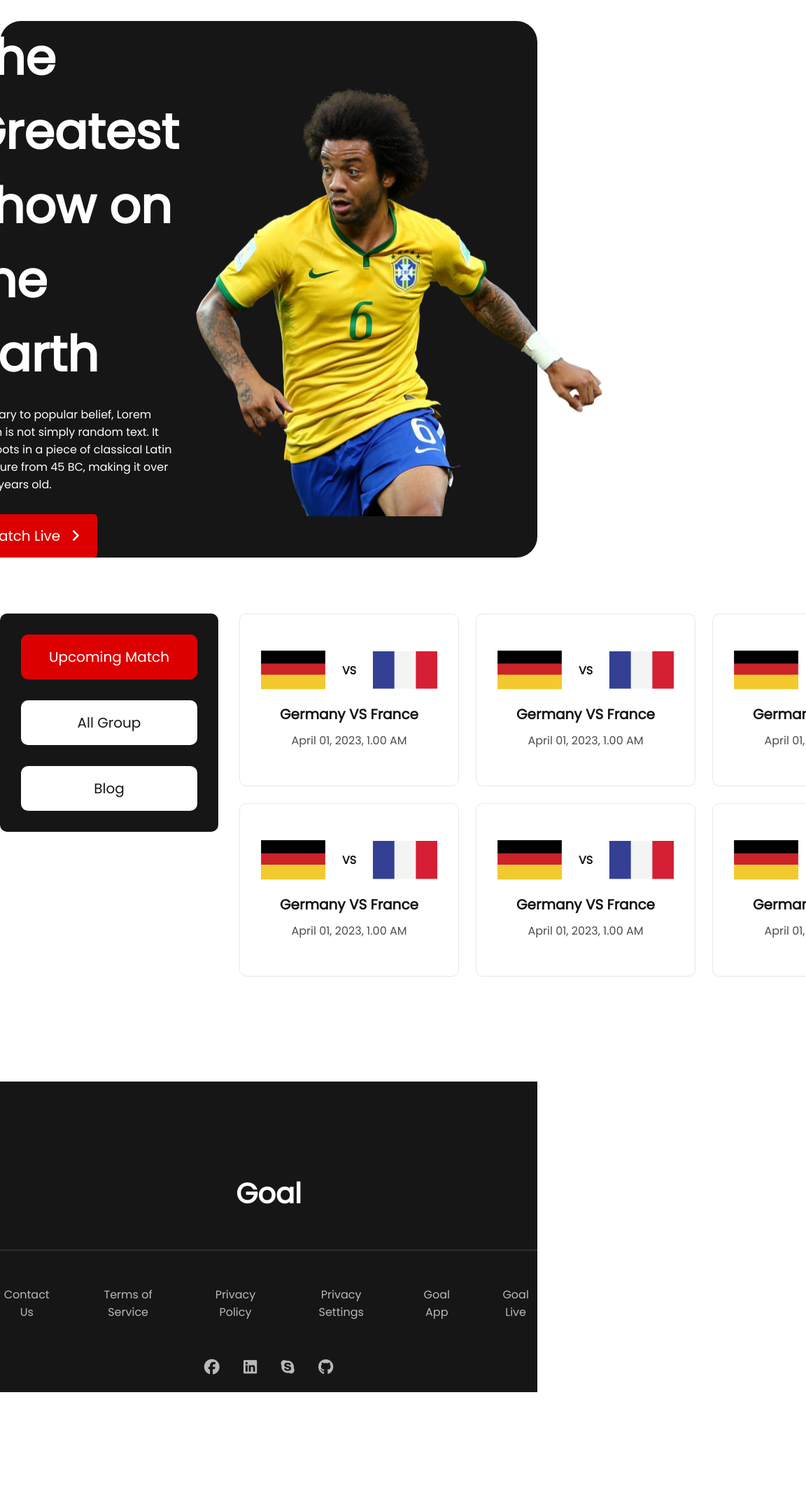
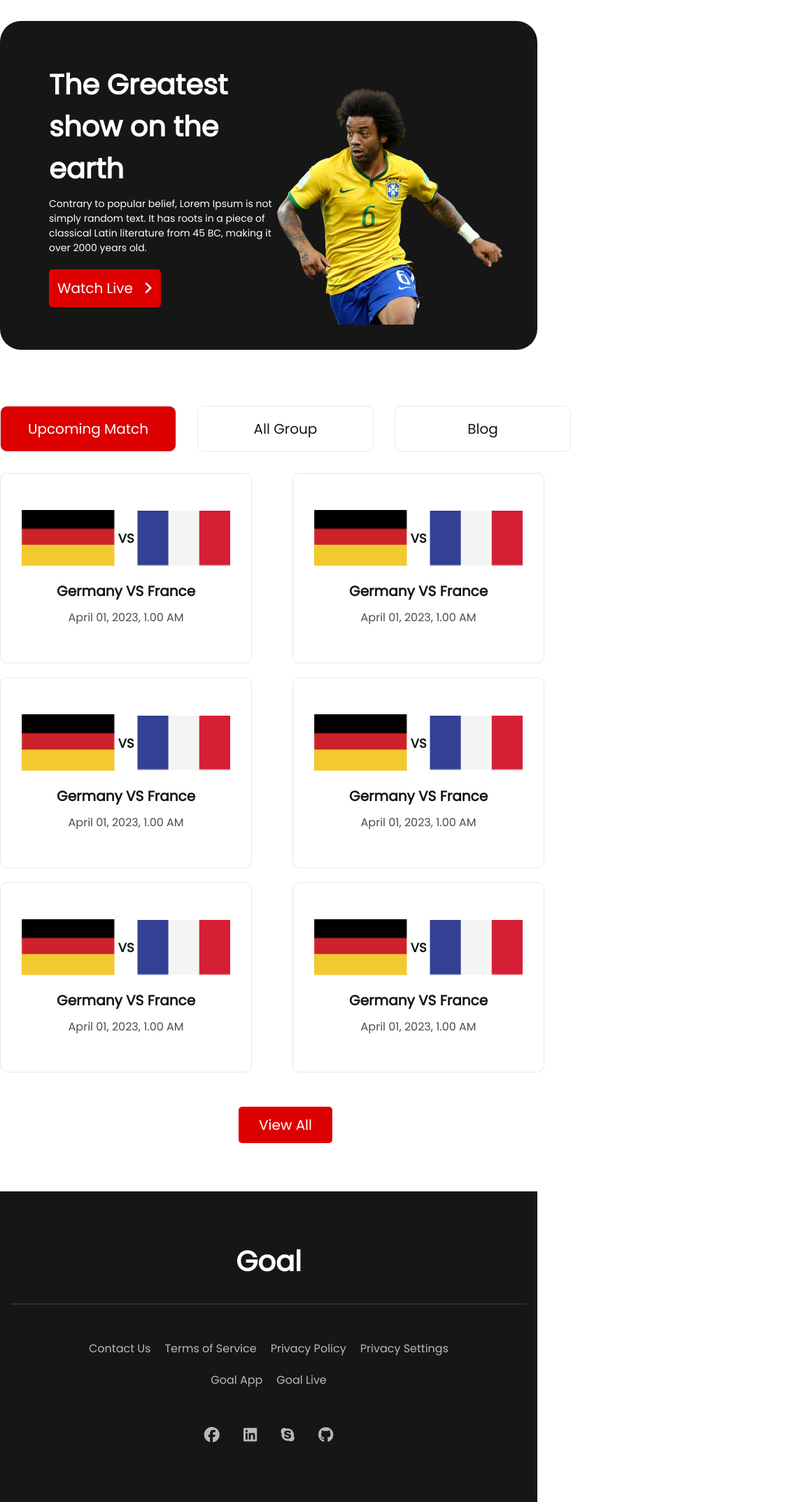
Before and after one commit to Joya322/worldCup, a plain HTML site: page upcomingMatch.html in a window 768 px wide. Shown: the part 20-2167 px from the top of the page at 70% size, 1152 px wide, since content can reach past the window. Before the commit the page ends 2010 px from the top, so only its background shows below. Drawn offline with Linux system fonts and the light colour scheme.

Commit message:
all done

```diff
--- a/styles/style.css
+++ b/styles/style.css
@@ -19,9 +19,11 @@ body {
 li {
   list-style: none;
 }
+
 a {
   text-decoration: none;
 }
+
 .btn {
   display: inline-block;
 }
@@ -40,6 +42,7 @@ a {
   padding-left: 106px;
   padding-right: 60px;
 }
+
 .bannerTitle {
   font-size: 70px;
   font-weight: 700;
@@ -63,30 +66,36 @@ a {
   animation: animB 1s ease-in-out 5;
   animation-play-state: running;
 }
+
 .bannerDetails a:hover {
   transform: scale(1.3);
   background-color: rgba(207, 15, 47, 0.8);
 }
+
 .btn i {
   margin-left: 10px;
 }
+
 .bannerDetails i {
   position: relative;
   animation: animI 1s ease-in-out 5;
   animation-play-state: running;
   transition: transform 0.5s;
 }
+
 @keyframes animB {
   to {
     box-shadow: 5px 5px 5px rgb(241, 186, 186);
   }
 }
+
 @keyframes animI {
   to {
     transform: scale(1.5);
     right: -15px;
   }
 }
+
 .bannerImg {
   margin-top: 33px;
   width: 581px;
@@ -134,9 +143,11 @@ aside nav {
 .navItem.visitedPage {
   background-color: #dd0000;
 }
+
 .visitedPage a {
   color: #ffffff;
 }
+
 /* aside style end  */
 
 /* article style start */
@@ -184,10 +195,12 @@ aside nav {
   display: flex;
   gap: 30px;
 }
+
 .blogIcons div {
   display: flex;
   align-items: center;
 }
+
 .blogIcons img {
   width: 24px;
   height: 24px;
@@ -199,40 +212,49 @@ aside nav {
 .blogChild {
   margin: 52px 30px;
 }
+
 .blogFlag {
   display: flex;
   align-items: center;
   justify-content: space-between;
   margin-bottom: 20px;
 }
+
 .blogFlag img {
   width: 93px;
 }
+
 .blogFlag span {
   font-size: 16px;
   font-weight: 700;
   color: #161616;
 }
+
 .blogInfo {
   text-align: center;
 }
+
 .blogInfo h3 {
   font-size: 20px;
   font-weight: 600;
   color: #161616;
   margin-bottom: 10px;
 }
+
 .blogInfo p {
   font-size: 16px;
   font-weight: 400;
   color: #4d4d4d;
 }
+
 /* upcoming match page style end  */
 
 .viewAll {
-  margin-top: 50px;
+  display: none;
+  margin-top: 60px;
   text-align: center;
 }
+
 .viewAll a {
   font-size: 20px;
   font-weight: 400;
@@ -240,8 +262,9 @@ aside nav {
   background-color: #dd0000;
   padding: 12px 29px;
   border-radius: 5px;
-  display: none;
+  /* display: none; */
 }
+
 /* article style end */
 
 /*----------------
@@ -251,45 +274,57 @@ main style end
 /* footer style start  */
 footer {
   width: 100%;
-  min-height: 444px;
+  height: 444px;
   margin-top: 100px;
   background-color: #161616;
   color: #ffffff;
   text-align: center;
 }
+
 .footerTitle {
   padding-top: 130px;
   padding-bottom: 50px;
 }
+
 .footerTitle h2 {
   font-size: 40px;
   font-weight: 600;
 }
+
 hr {
   margin: auto;
-  width: 1320px;
+  width: 70%;
   height: 0px;
   border: 1px solid rgba(255, 255, 255, 0.1);
   margin-bottom: 50px;
 }
+.footerNav{
+  width: 70%;
+  margin-left: auto;
+  margin-right: auto;
+}
 .footerNav ul {
   display: flex;
+  flex-wrap: wrap;
   justify-content: center;
-  gap: 50px;
+  gap: 20px;
 }
 .footerNav ul li a {
   font-size: 16px;
   font-weight: 500;
   color: #b9b9b9;
 }
+
 .socialMedia {
   margin-top: 50px;
 }
+
 .socialMedia a {
   color: #b9b9b9;
   font-size: 22px;
   margin: 0px 15px;
 }
+
 /* footer style end  */
 
 /*--------- responsive design  ---------*/
@@ -306,11 +341,13 @@ hr {
     text-align: center;
     margin-right: 45px;
   }
+
   .bannerTitle {
     font-size: 35px;
     margin-top: 28px;
     margin-bottom: 8px;
   }
+
   .bannerDesc {
     text-align: center;
     font-size: 14px;
@@ -322,15 +359,18 @@ hr {
     overflow: hidden;
     text-overflow: ellipsis;
   }
+
   .bannerDetails a {
     padding: 10px 20px;
     margin-bottom: 30px;
   }
+
   .bannerImg {
     width: 100%;
     height: 100%;
     margin-top: 0;
   }
+
   /* header end  */
 
   .blogSection {
@@ -338,57 +378,71 @@ hr {
     grid-template-columns: 312px;
     justify-content: center;
   }
+
   aside nav {
     background-color: #ffffff;
     border-radius: 10px;
   }
+
   .blogSection .navItems {
     gap: 16px;
     text-align: center;
     margin: auto;
   }
+
   .blogSection .navItem {
     border-radius: 10px;
   }
+
   .navItem a {
     padding: 9px 35px;
     margin: 0px;
     border: 1px solid #e8e8e8;
     border-radius: 10px;
   }
+
   .navItem.visitedPage {
     background-color: #ffffff;
   }
+
   .navItem.visitedPage a {
     background-color: #dd0000;
-    padding: 9px 30px;
+    padding: 9px 35px;
     border: none;
   }
+
   .blogs {
     grid-template-columns: 1fr;
     gap: 16px;
   }
+
   .footerTitle {
     padding-top: 24px;
     padding-bottom: 24px;
   }
+
   .footerTitle h2 {
     font-size: 22px;
   }
+
   hr {
-    width: 335px;
+    margin-bottom: 20px;
   }
+
   .footerNav ul {
     flex-direction: column;
-    gap: 30px;
+    gap: 10px;
   }
+
   .footerNav ul li a {
     font-size: 14px;
   }
+
   .socialMedia {
     margin-top: 30px;
     padding-bottom: 20px;
   }
+
   .socialMedia a {
     color: #b9b9b9;
     font-size: 22px;
@@ -404,15 +458,18 @@ hr {
     justify-content: center;
     align-items: center;
   }
+
   .bannerDetails {
     text-align: center;
     margin-right: 45px;
   }
+
   .bannerTitle {
     font-size: 40px;
     margin-top: 28px;
     margin-bottom: 10px;
   }
+
   .bannerDesc {
     text-align: center;
     font-size: 16px;
@@ -424,15 +481,18 @@ hr {
     overflow: hidden;
     text-overflow: ellipsis;
   }
+
   .bannerDetails a {
     padding: 12px 22px;
     margin-bottom: 30px;
   }
+
   .bannerImg {
     width: 100%;
     height: 100%;
     margin-top: 0;
   }
+
   /* header end  */
 
   .blogSection {
@@ -440,74 +500,94 @@ hr {
     grid-template-columns: repeat(1, 1fr);
     justify-content: center;
   }
+
   aside nav {
     background-color: #ffffff;
     border-radius: 10px;
   }
+
   .blogSection .navItems {
     gap: 16px;
   }
+
   .navItem a {
     padding: 9px 15px;
     border: 1px solid #e8e8e8;
     border-radius: 10px;
   }
+
   .navItem.visitedPage {
     background-color: #ffffff;
   }
+
   .navItem.visitedPage a {
     background-color: #dd0000;
     padding: 9px 30px;
     border: none;
   }
+
   .blogs {
     grid-template-columns: 1fr;
     gap: 20px;
     justify-items: center;
   }
+
   .blog {
     width: 80%;
   }
+
   .blogImage {
     width: 100%;
     height: auto;
   }
+
   .blogDetails {
     padding: 45px;
   }
+
   .blogDetails a {
     font-size: 18px;
   }
+
   .blogTitle {
     font-size: 22px;
   }
+
   .blogFlag img {
-  width: 45%;
-}
-.blogFlag span {
-  font-size: 18px;
-}
+    width: 45%;
+  }
+
+  .blogFlag span {
+    font-size: 18px;
+  }
+
   .footerTitle {
     padding-top: 24px;
     padding-bottom: 24px;
   }
+
   .footerTitle h2 {
     font-size: 22px;
   }
-  hr {
-    width: 335px;
+
+  hr{
+    margin-bottom: 20px;
   }
+
   .footerNav ul {
     flex-direction: column;
-    gap: 30px;
+    gap: 10px;
   }
+
   .footerNav ul li a {
     font-size: 14px;
   }
+
   .socialMedia {
     margin-top: 30px;
     padding-bottom: 20px;
   }
+
   .socialMedia a {
     color: #b9b9b9;
     font-size: 22px;
@@ -518,6 +598,118 @@ hr {
 
 /* resposnsive for medium device(tablet) ------------------------------*/
 @media screen and (min-width: 768px) and (max-width: 992px) {
+  .banner {
+    gap: 2px;
+    padding-left: 0px;
+    padding-right: 0px;
+  }
 
+  .bannerDetails {
+    margin: 61px 0px 61px 70px;
+    /* border: 1px solid red; */
+  }
 
+  .bannerTitle {
+    font-size: 40px;
+    margin-bottom: 10px;
+    /* border: 1px solid yellow; */
+  }
+
+  .bannerDesc {
+    font-size: 14px;
+    margin-bottom: 20px;
+    /* border: 1px solid blue; */
+  }
+
+  .bannerDetails a {
+    padding: 12px;
+    /* border: 1px solid white; */
+  }
+
+  @keyframes animI {
+    to {
+      transform: scale(1.5);
+      right: -6px;
+    }
+  }
+
+  .bannerImg {
+    margin-top: 58px;
+    margin-right: 50px;
+    width: 323px;
+    height: 340px;
+  }
+
+  .blogSection {
+    display: grid;
+    grid-template-columns: repeat(1, 1fr);
+    gap: 30px;
+  }
+
+  aside nav {
+    background-color: #ffffff;
+    padding: 0px;
+  }
+
+  .navItems {
+    flex-direction: row;
+    justify-content: space-between;
+  }
+
+  .navItem {
+    width: 250px;
+    border: 1px solid #E8E8E8;
+  }
+
+  .navItem a {
+    padding: 17px 28px;
+  }
+
+  .blogs {
+    grid-template-columns: repeat(2, 1fr);
+    row-gap: 20px;
+    column-gap: 20px;
+  }
+  .blog {
+    width: 90%;
+  }
+  .blogImage {
+    width: 100%;
+    height: auto;
+    border-radius: 10px 10px 0px 0px;
+  }
+  .blogFlag img {
+    width: 45%;
+  }
+
+  .blogFlag span {
+    font-size: 18px;
+  }
+  .hiddenBlog{
+    display: none;
+  }
+  .viewAll{
+    display: block;
+  }
+  footer {
+    margin-top: 70px;
+  }
+  hr{
+    width: 734px;
+  }
+  .footerTitle {
+    /* border: 1px solid red; */
+    /* margin-top: 130px; */
+    padding-top: 70px;
+    padding-bottom: 30px;
+  }
+  .footerNav ul {
+    display: flex;
+    flex-wrap: wrap;
+    gap: 20px;
+
+  }
+  .footerNav ul li{
+
+  }
 }
--- a/styles/upcomingMatchStyle.css
+++ b/styles/upcomingMatchStyle.css
@@ -423,8 +423,8 @@ aside nav {
   gap: 30px;
   text-align: center;
   /* width: 252px; */
-  /*
-    height: 252px; */
+
+    /* height: 252px; */
 }
 
 .navItem {
@@ -562,7 +562,7 @@ main style end
 /* footer style start  */
 footer {
   width: 100%;
-  min-height: 444px;
+  height: 444px;
   margin-top: 100px;
   background-color: #161616;
   color: #ffffff;
```
Also changed, not shown: index.html (+4 -4 lines).
